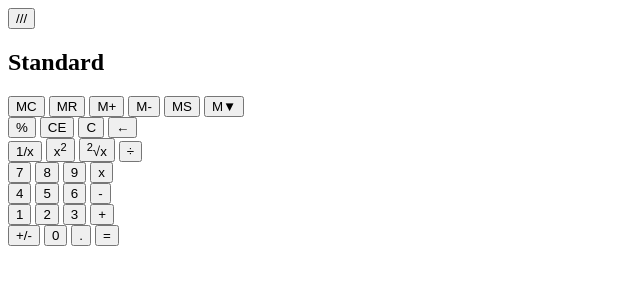
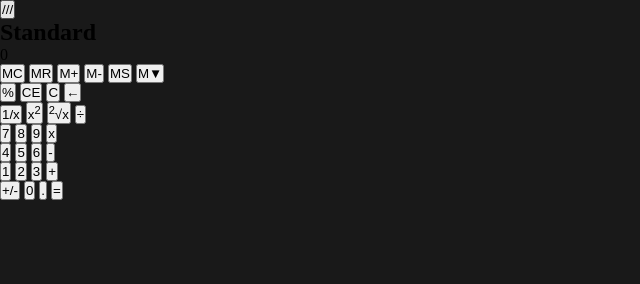
Before and after one commit to alu1868/Calculator, a plain HTML site: page index.html in a window 1280 px wide. Shown: the whole page, without its empty margins (0-640 px from the left). Drawn offline with Linux system fonts and the light colour scheme.

Commit message:
colors set

```diff
--- a/assets/css/styles.css
+++ b/assets/css/styles.css
@@ -0,0 +1,26 @@
+:root {
+  --background: rgb(25, 25, 25);
+  --main: rgb(32, 32, 32);
+  --primary: rgb(50, 50, 50);
+  --secondary: rgb(59, 59, 59);;
+  --accent: rgb(118, 185, 237);
+  --text: white;
+}
+
+html {
+  box-sizing: border-box;
+  height: 100%;
+}
+
+*,
+* :before,
+* :after {
+  box-sizing: inherit;
+  margin: 0;
+  padding: 0;
+}
+
+body {
+  align-items: center;
+  background: var(--background)
+}
```
Also changed, not shown: index.html (+1 -1 lines).
